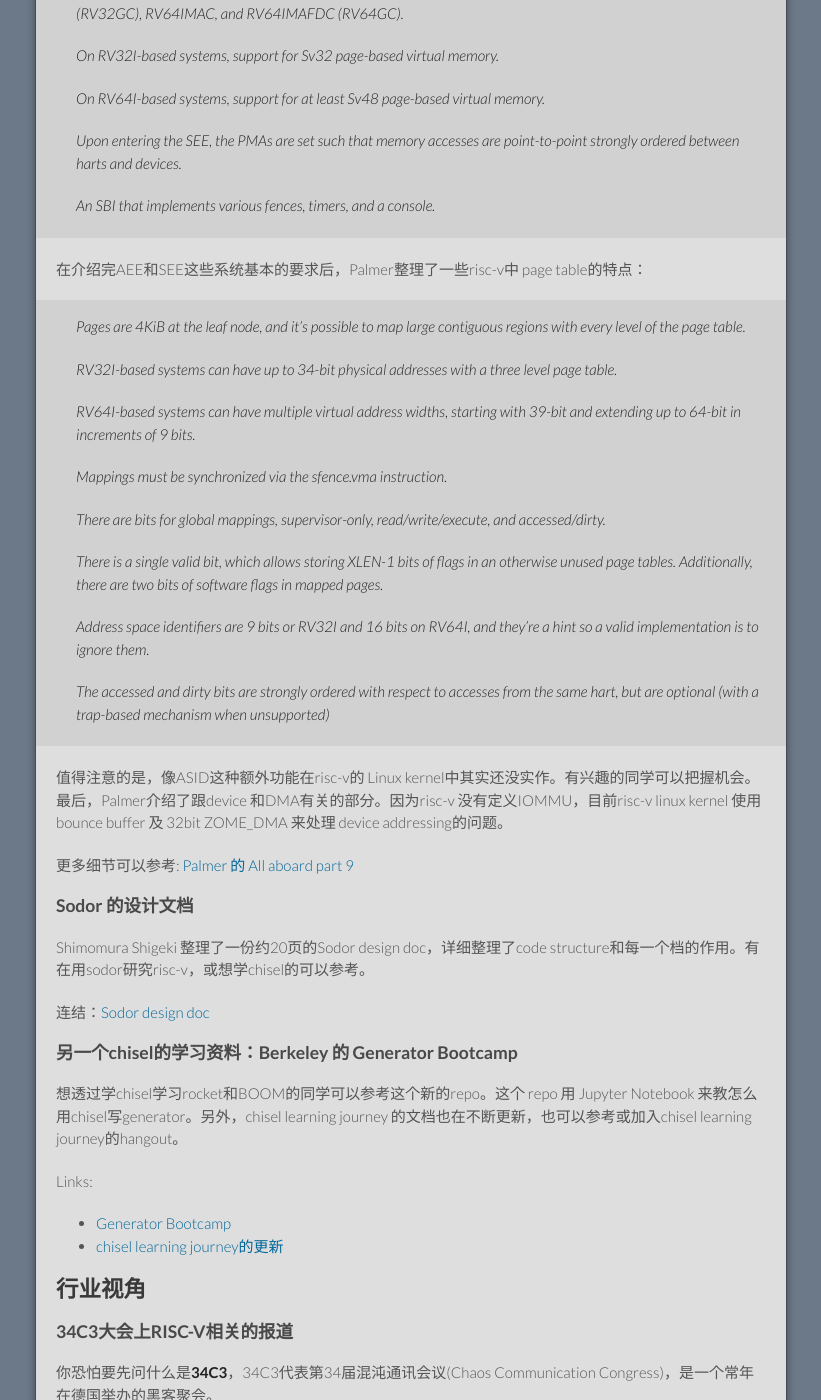
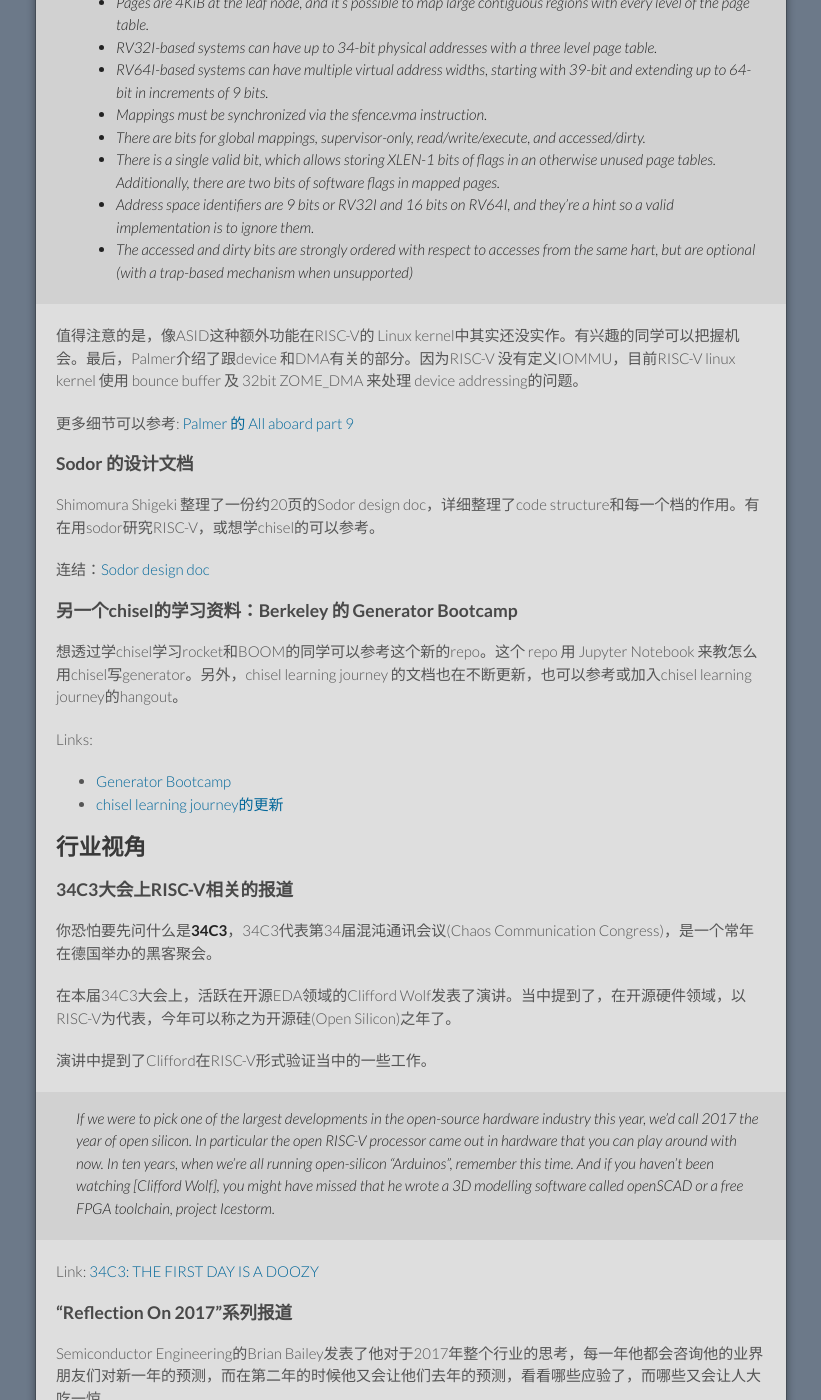
Before and after one commit to cnrv/home, a Jekyll site: the page built from bi-week-rpts/2018-01-04.md, in a window 1280 px wide and 1400 px high, scrolled down 5039 px. Shown: the whole window, without its empty margins (229-1050 px from the left). Built offline with Jekyll 4.4.1, drawn with Linux system fonts in a browser that asks for light colours; Markdown is read by kramdown in place of the engine named in the settings; comment, search, counter and statistics services are not loaded; our own code applies the rules of GitHub Pages for plain Markdown files; some of the changed text lies outside the part shown.

Commit message:
fix indents.
Signed-off-by: Alex Guo <xfguo@credosemi.com.cn>

```diff
--- a/bi-week-rpts/2018-01-04.md
+++ b/bi-week-rpts/2018-01-04.md
@@ -12,7 +12,7 @@
 
 ### glibc port v3
 
-最近 Palmer 在 glibc-alpha 上提交了 glibc port v2 和 v3。由於Debian, Fedora, OpenEmbedded 等上层软件都仰赖 glibc 和ABI 的稳定，glibc的upstream便显得急迫且重要。glibc的risc-v port 将包含六个configuration。详请可见Palmer在port v2中的介绍：
+最近 Palmer 在 glibc-alpha 上提交了 glibc port v2 和 v3。由於Debian, Fedora, OpenEmbedded 等上层软件都仰赖 glibc 和ABI 的稳定，glibc的upstream便显得急迫且重要。glibc的RISC-V port 将包含六个configuration。详请可见Palmer在port v2中的介绍：
 
 > Our QEMU port is not yet upstream (we're preparing it for submission now), and general availiability of the first commercial, Linux-capable RISC-V chips is scheduled for Q1 2018.
 >
@@ -40,21 +40,17 @@
 >
 > - A debugger knows the addresses at which it has inserted breakpoints.
 >   (调试器应该知道源代码中的断点位置)
->
 > - When the debugger is notified that a hart has stopped at a
 >   breakpoint, it needs to read the pc at least.
 >   (当调试器被断点唤醒，调试器至少会读取当前PC指针)
->
 > - A debugger-side hashtable indexed by the pc can uncover all the
 >   necessary information about that breakpoint without having to go
 >   back and read the EBREAK instruction bits from target memory, and
 >   without being constrained by the size of the EBREAK immediate field.
 >   (使用一个简单的哈希表应该就能很快分析出断点的功能，而不需要去分析断点指令的参数)
->
 > - A compressed EBREAK should work the same as an uncompressed EBREAK,
 >   and encoding space is more critical in compressed code.
 >   (压缩和非压缩断点指令的行为应当一致)
->
 > - More generally, we viewed EBREAKs as instructions that are poked
 >   into compiled code from outside, not instructions that are compiled
 >   in to a binary, though it's clear software breakpoints are being
@@ -119,7 +115,7 @@
 ### RISC-V port 针对 linux kernel 4.15-rc4 的更新
 这次的更新算是修正一些小错误。包括：
 
-- 修正 sys_riscv_flush_icache()裡的一个typo。这是risc-v linux裡专门处理 I$ flush的 syscall。由于risc-v 裡没有跟cache 直接相关的指令，这个syscall 底层是使用fence.i 指令实作的。详情可见：[fence.i 的 实作](https://github.com/riscv/riscv-linux/blob/ae64f9bd1d3621b5e60d7363bc20afb46aede215/arch/riscv/include/asm/cacheflush.h) 和 [syscall的实作](https://github.com/riscv/riscv-linux/blob/a576a3ba70d6c23fc1cb4d94a4f920fa23fcbd65/arch/riscv/kernel/sys_riscv.c)
+- 修正 sys_riscv_flush_icache()裡的一个typo。这是RISC-V linux裡专门处理 I$ flush的 syscall。由于RISC-V 裡没有跟cache 直接相关的指令，这个syscall 底层是使用fence.i 指令实作的。详情可见：[fence.i 的 实作](https://github.com/riscv/riscv-linux/blob/ae64f9bd1d3621b5e60d7363bc20afb46aede215/arch/riscv/include/asm/cacheflush.h) 和 [syscall的实作](https://github.com/riscv/riscv-linux/blob/a576a3ba70d6c23fc1cb4d94a4f920fa23fcbd65/arch/riscv/kernel/sys_riscv.c)
 
 - 加回来了不小心被删掉的 [smp_mb__after_spinlock()](https://github.com/riscv/riscv-linux/commit/3cfa5008081db845c6c53d531ec34e9c84a9fd99)。
 
@@ -173,18 +169,12 @@
 由于用户和内核的彻底页表分离，prefetch指令将彻底失去预取内核数据的能力，去除其造成的侧信道。
 
 - <a name="Lipp2017"></a> \[Lipp2017\] M. Lipp, M. Schwarz, D. Gruss, T. Prescher, W. Haas, S. Mangard, P. Kocher, D. Genkin, Y. Yarom and M. Hamburg. "Meltdown." https://meltdownattack.com/meltdown.pdf
-
 - <a name="Gruss2017"></a> \[Gruss2017\] D. Gruss, M. Lipp, M. Schwarz, R. Fellner, C. Maurice and S. Mangard. "KASLR is dead: long live KASLR." In Proc. of _ESSoS_, Bonn, Germany, July 3-5, 2017, 2017, pp. 161-176.
-
 - <a name="Gruss2016"></a> \[Gruss2016\] D. Gruss, C. Maurice, A. Fogh, M. Lipp and S. Mangard. "Prefetch side-channel attacks: bypassing SMAP and kernel ASLR" in Proc. of _CCS_, Vienna, Austria, October 24-28, 2016, pp. 368-379.
-
 - <a name="Kemerlis2014"> </a> \[Kemerlis2014\] V. P. Kemerlis, M. Polychronakis and A. Keromytis. "ret2dir: rethinking kernel isolation." In Proc. Security, San Diego, CA, USA, August 20-22, 2014, pp. 957-972.
-
 - <a name="isa-dev-2017-11-30"> </a> \[isa-dev-2017-11-30\] https://groups.google.com/a/groups.riscv.org/d/msg/isa-dev/JU0M_vug4R0/YELX92fIBwAJ
 
 (宋威：以上为个人基于有限文献的见解，受知识面和能力限制，如有错误，还望不吝指正。)
-
-## 微群热点
 
 ## 实用资料
 
@@ -192,55 +182,41 @@
 
 Palmer在这篇中记录了 4.15中 Upstream的内容，同时也讲了哪些还需要加强。还需要加强的部分包括memory model、PLIC、DMA、timer、device tree文档、以及SBI console driver。想了解Linux kernel整体的情况的话，可以参考。想了解更多更新，也可以追踪 patches@groups.riscv.org。
 
-连结：[All aboard part 8 ](https://www.sifive.com/blog/2017/12/05/all-aboard-part-8-the-risc-v-linux-port-is-upstream/)
-
+连结：[All aboard part 8 ](https://www.sifive.com/blog/2017/12/05/all-aboard-part-8-the-RISC-V-linux-port-is-upstream/)
 
 ### Palmer 的 All Aboard, Part 9: Paging and the MMU in the RISC-V Linux Kernel
 
 前半段Palmer先介绍了 RISC-V 系统中的 AEE (Application Execution Environment)和 SEE (Supervisor Execution Environment)。在RISC-V中，AEE的部分基本要求包括(小编：scall在2.1中其实已经被更名为ecall)：
 
-> The ISA string, which determines what the vast majority of instructions do as well as which registers constitute the machine’s current state.
->
-> The supervisor’s user-visible ABI, which determines what the scall instruction does. This is different than the C compiler’s ABI, which defines the interface between different components of the application.
->
-> The contents of the entire memory address space.
+> - The ISA string, which determines what the vast majority of instructions do as well as which registers constitute the machine’s current state.
+> - The supervisor’s user-visible ABI, which determines what the scall instruction does. This is different than the C compiler’s ABI, which defines the interface between different components of the application.
+> - The contents of the entire memory address space.
 
 当然，实际上AEE还是要看各操作系统决定的，譬如FreeBSD 和 Linux的AEE就不同。至于Unix-class 的 SEE，则是会由Platform spec 小组订出一些基本要求，Palmer所猜测的定义如下(除了PMA和SBI以外，这跟workshop时小编记录的类似）：
 
-> Either the RV32I or RV64I base ISAs, along with the M, A, and C extensions. The F and D extensions are optional but paired together, leaving the possible standard ISAs for application-class SEEs as RV32IMAC, RV32IMAFDC (RV32GC), RV64IMAC, and RV64IMAFDC (RV64GC).
->
-> On RV32I-based systems, support for Sv32 page-based virtual memory.
->
-> On RV64I-based systems, support for at least Sv48 page-based virtual memory.
->
-> Upon entering the SEE, the PMAs are set such that memory accesses are point-to-point strongly ordered between harts and devices.
->
-> An SBI that implements various fences, timers, and a console.
+> - Either the RV32I or RV64I base ISAs, along with the M, A, and C extensions. The F and D extensions are optional but paired together, leaving the possible standard ISAs for application-class SEEs as RV32IMAC, RV32IMAFDC (RV32GC), RV64IMAC, and RV64IMAFDC (RV64GC).
+> - On RV32I-based systems, support for Sv32 page-based virtual memory.
+> - On RV64I-based systems, support for at least Sv48 page-based virtual memory.
+> - Upon entering the SEE, the PMAs are set such that memory accesses are point-to-point strongly ordered between harts and devices.
+> - An SBI that implements various fences, timers, and a console.
 
-在介绍完AEE和SEE这些系统基本的要求后，Palmer整理了一些risc-v中 page table的特点：
-> Pages are 4KiB at the leaf node, and it’s possible to map large contiguous regions with every level of the page table.
->
-> RV32I-based systems can have up to 34-bit physical addresses with a three level page table.
->
-> RV64I-based systems can have multiple virtual address widths, starting with 39-bit and extending up to 64-bit in increments of 9 bits.
->
-> Mappings must be synchronized via the sfence.vma instruction.
->
-> There are bits for global mappings, supervisor-only, read/write/execute, and accessed/dirty.
->
-> There is a single valid bit, which allows storing XLEN-1 bits of flags in an otherwise unused page tables. Additionally, there are two bits of software flags in mapped pages.
->
-> Address space identifiers are 9 bits or RV32I and 16 bits on RV64I, and they’re a hint so a valid implementation is to ignore them.
->
-> The accessed and dirty bits are strongly ordered with respect to accesses from the same hart, but are optional (with a trap-based mechanism when unsupported)
->
+在介绍完AEE和SEE这些系统基本的要求后，Palmer整理了一些RISC-V中 page table的特点：
 
-值得注意的是，像ASID这种额外功能在risc-v的 Linux kernel中其实还没实作。有兴趣的同学可以把握机会。最后，Palmer介绍了跟device 和DMA有关的部分。因为risc-v 没有定义IOMMU，目前risc-v linux kernel 使用 bounce buffer 及 32bit ZOME_DMA 来处理 device addressing的问题。
+> - Pages are 4KiB at the leaf node, and it’s possible to map large contiguous regions with every level of the page table.
+> - RV32I-based systems can have up to 34-bit physical addresses with a three level page table.
+> - RV64I-based systems can have multiple virtual address widths, starting with 39-bit and extending up to 64-bit in increments of 9 bits.
+> - Mappings must be synchronized via the sfence.vma instruction.
+> - There are bits for global mappings, supervisor-only, read/write/execute, and accessed/dirty.
+> - There is a single valid bit, which allows storing XLEN-1 bits of flags in an otherwise unused page tables. Additionally, there are two bits of software flags in mapped pages.
+> - Address space identifiers are 9 bits or RV32I and 16 bits on RV64I, and they’re a hint so a valid implementation is to ignore them.
+> - The accessed and dirty bits are strongly ordered with respect to accesses from the same hart, but are optional (with a trap-based mechanism when unsupported)
 
-更多细节可以参考: [Palmer 的 All aboard part 9](https://www.sifive.com/blog/2017/12/11/all-aboard-part-9-paging-and-mmu-in-risc-v-linux-kernel/)
+值得注意的是，像ASID这种额外功能在RISC-V的 Linux kernel中其实还没实作。有兴趣的同学可以把握机会。最后，Palmer介绍了跟device 和DMA有关的部分。因为RISC-V 没有定义IOMMU，目前RISC-V linux kernel 使用 bounce buffer 及 32bit ZOME_DMA 来处理 device addressing的问题。
+
+更多细节可以参考: [Palmer 的 All aboard part 9](https://www.sifive.com/blog/2017/12/11/all-aboard-part-9-paging-and-mmu-in-RISC-V-linux-kernel/)
 
 ### Sodor 的设计文档
-Shimomura Shigeki 整理了一份约20页的Sodor design doc，详细整理了code structure和每一个档的作用。有在用sodor研究risc-v，或想学chisel的可以参考。
+Shimomura Shigeki 整理了一份约20页的Sodor design doc，详细整理了code structure和每一个档的作用。有在用sodor研究RISC-V，或想学chisel的可以参考。
 
 连结：[Sodor design doc](https://docs.google.com/document/d/1WPQblOoKIODLrIacFSumXR6_uC9zquyixNFN8ABVQxY/edit?usp=sharing)
 
```
Also changed, not shown: other parts of bi-week-rpts/2018-01-04.md (+0 -5 lines).
